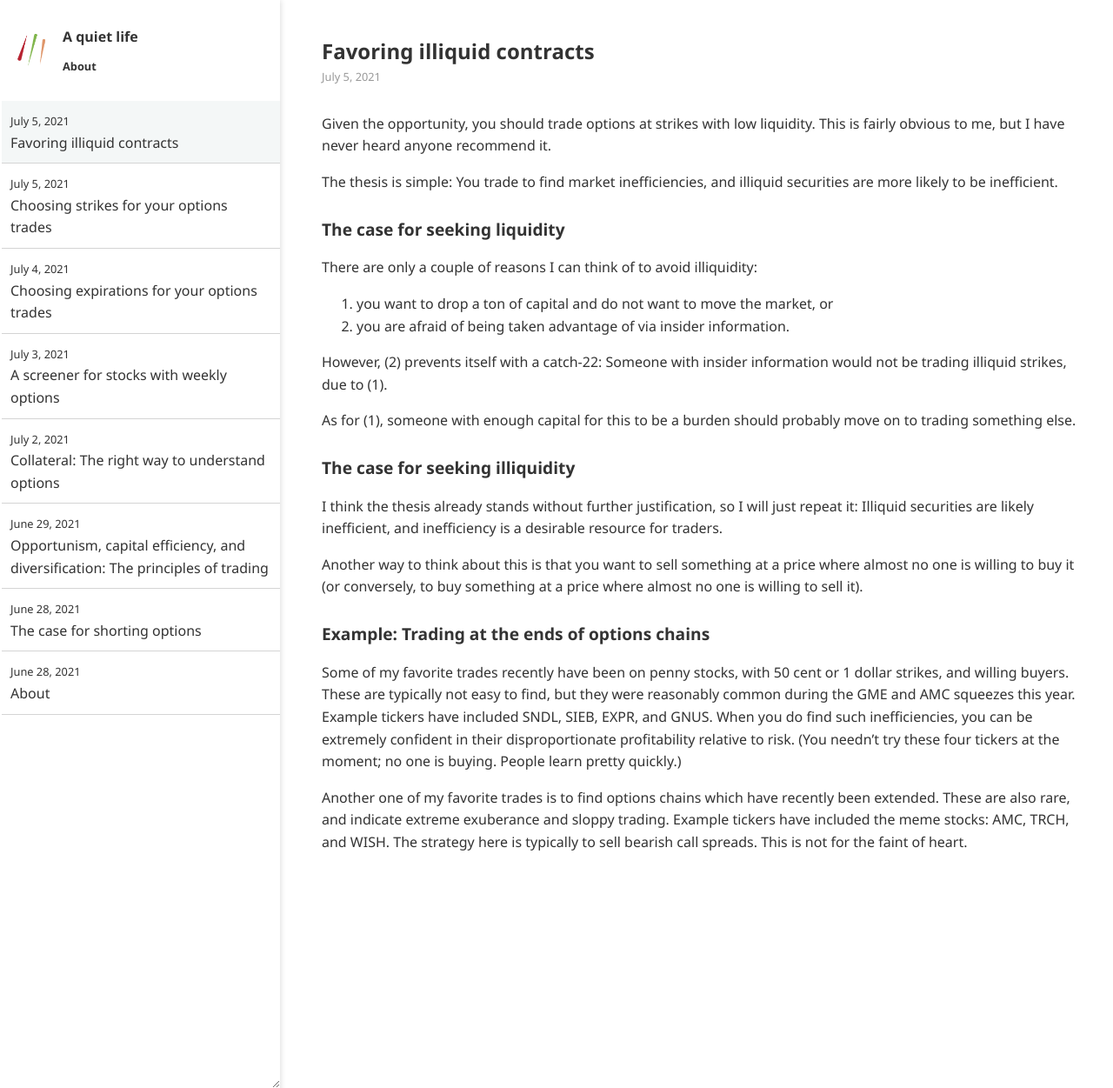
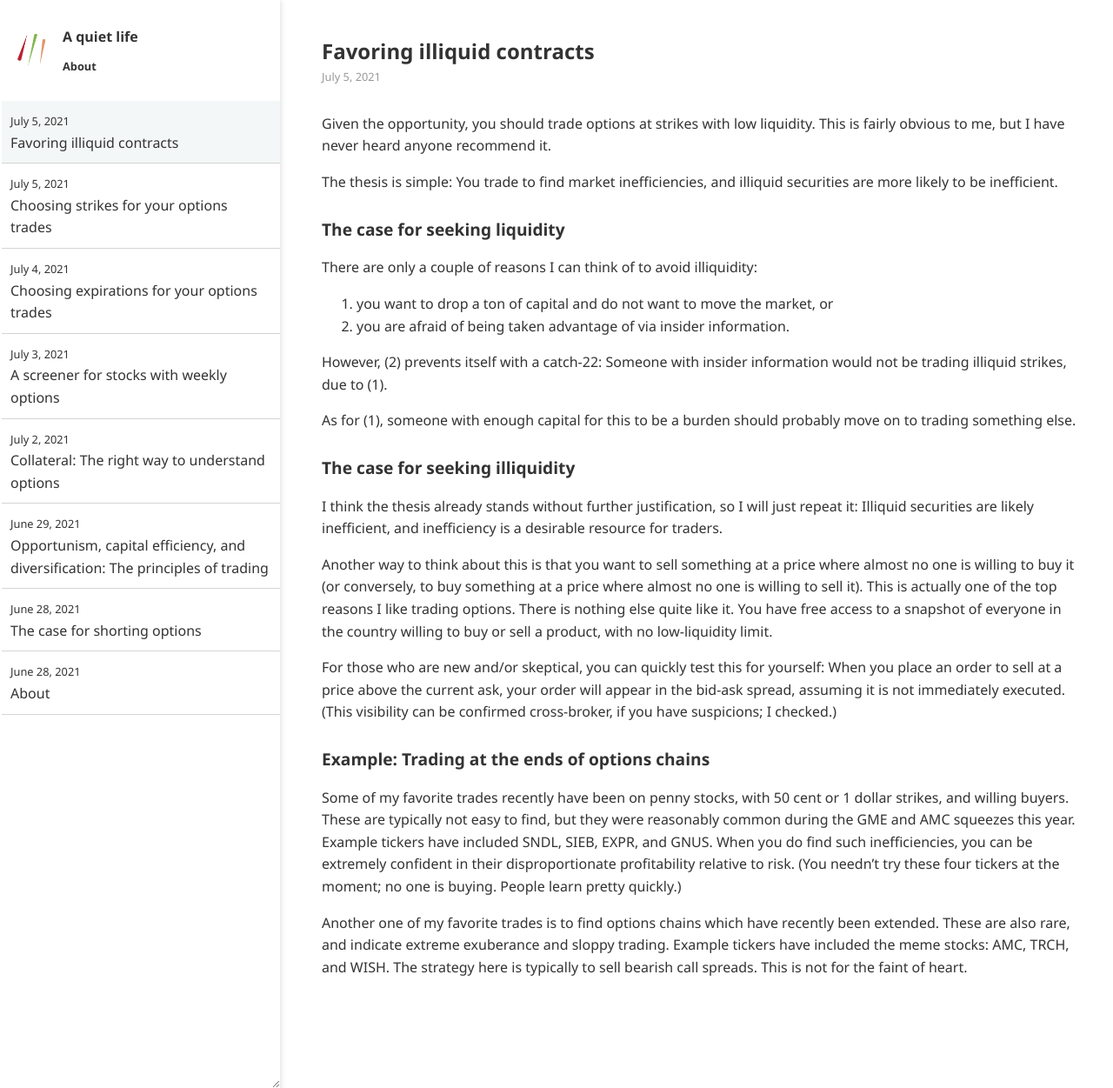
Before and after one commit to ansyblenetwork/aquietlife, a Jekyll site: the page built from _posts/2021-07-05-liquidity.md, in a window 1280 px wide and 1251 px high. Shown: the whole window at 87% size. Built offline with Jekyll 4.4.1, drawn with Linux system fonts in a browser that asks for light colours.

Commit message:
Update 2021-07-05-liquidity.md

```diff
--- a/_posts/2021-07-05-liquidity.md
+++ b/_posts/2021-07-05-liquidity.md
@@ -23,7 +23,9 @@ As for (1), someone with enough capital for this to be a burden should probably
 
 I think the thesis already stands without further justification, so I will just repeat it: Illiquid securities are likely inefficient, and inefficiency is a desirable resource for traders.
 
-Another way to think about this is that you want to sell something at a price where almost no one is willing to buy it (or conversely, to buy something at a price where almost no one is willing to sell it).
+Another way to think about this is that you want to sell something at a price where almost no one is willing to buy it (or conversely, to buy something at a price where almost no one is willing to sell it). This is actually one of the top reasons I like trading options. There is nothing else quite like it. You have free access to a snapshot of everyone in the country willing to buy or sell a product, with no low-liquidity limit.
+
+For those who are new and/or skeptical, you can quickly test this for yourself: When you place an order to sell at a price above the current ask, your order will appear in the bid-ask spread, assuming it is not immediately executed. (This visibility can be confirmed cross-broker, if you have suspicions; I checked.)
 
 
 ### Example: Trading at the ends of options chains
```
